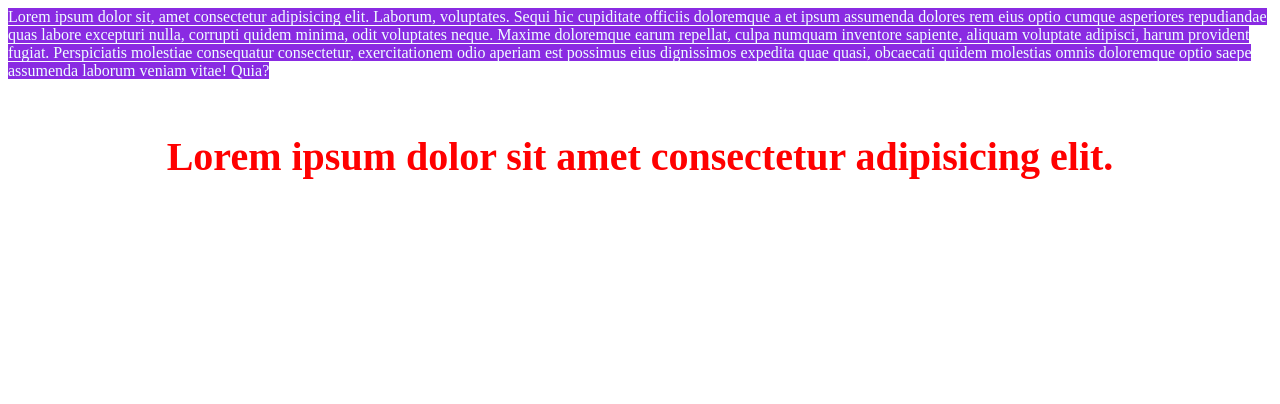
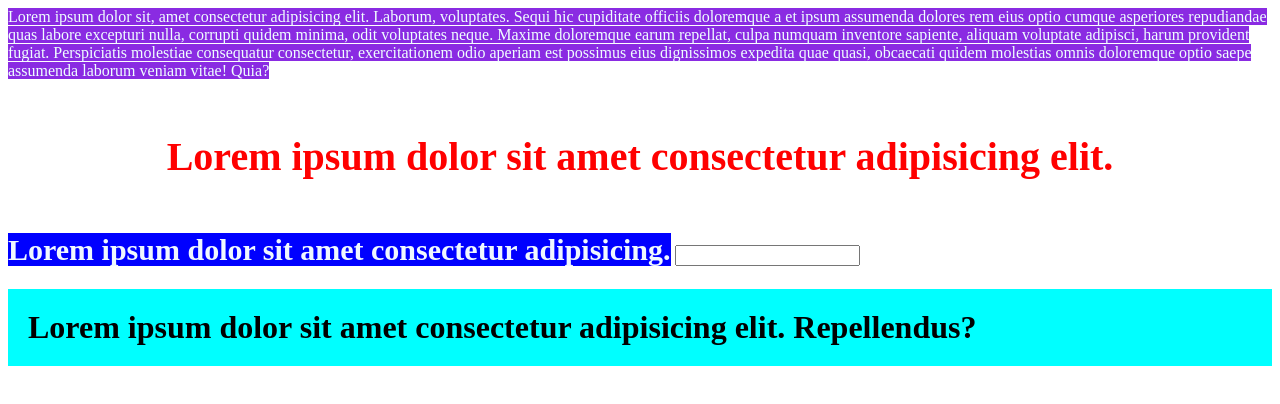
Before and after one commit to 01303752648/git07, a plain HTML site: page index.html in a window 1280 px wide. Drawn offline with Linux system fonts and the light colour scheme.

Commit message:
add sume style

```diff
--- a/index.html
+++ b/index.html
@@ -17,6 +17,9 @@
         exercitationem odio aperiam est possimus eius dignissimos expedita quae quasi, obcaecati quidem molestias omnis
         doloremque optio saepe assumenda laborum veniam vitae! Quia?</span>
     <h4>Lorem ipsum dolor sit amet consectetur adipisicing elit.</h4>
+    <b>Lorem ipsum dolor sit amet consectetur adipisicing.</b>
+    <input type="text">
+    <h1>Lorem ipsum dolor sit amet consectetur adipisicing elit. Repellendus?</h1>
 </body>
 
 </html>
--- a/style.css
+++ b/style.css
@@ -9,3 +9,14 @@ h4 {
     color: red;
     font-size: 40px;
 }
+
+h1 {
+    background-color: aqua;
+    padding: 20px;
+}
+
+b {
+    background-color: blue;
+    color: aliceblue;
+    font-size: 30px;
+}
```
